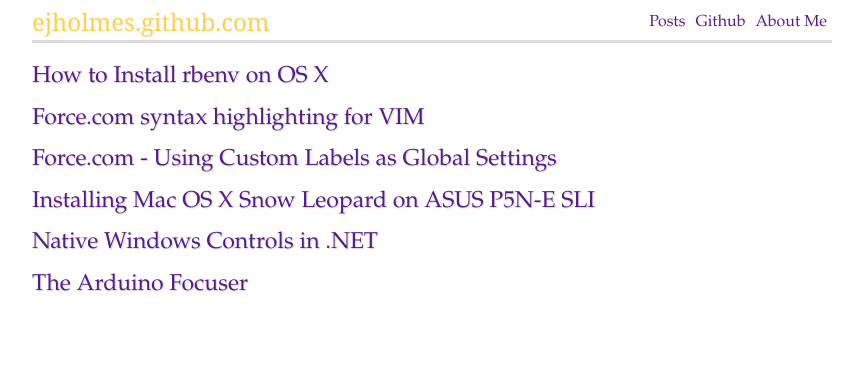
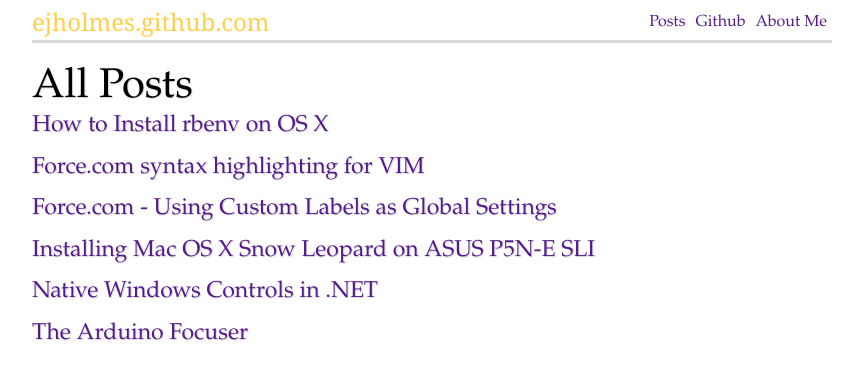
Before and after one commit to ejholmes/ejholmes.github.io, a Jekyll site: the page built from posts.html, in a window 1280 px wide. Shown: the top 380 px of the page, without its empty margins (208-1071 px from the left). Built offline with Jekyll 4.4.1, drawn with Linux system fonts in a browser that asks for light colours; nearby versions of some CDN libraries; some web fonts are replaced; Markdown is read by kramdown in place of the engine named in the settings.

Commit message:
Some slight typography tweaks

```diff
--- a/_includes/post.html
+++ b/_includes/post.html
@@ -1,5 +1,5 @@
 <article {% if detail %} class="detail" {% endif %}>
-    <h1><a href="{{ post.url }}">{{ post.title }}</a></h1>
+    <h1 class="title"><a href="{{ post.url }}">{{ post.title }}</a></h1>
     {% if content %}
         {{ content }}
     {% else %}
--- a/_sass/screen.scss
+++ b/_sass/screen.scss
@@ -119,7 +119,6 @@
 
   & > h1 {
     margin: 0;
-    font-size: 2.0em;
   }
   .right {
     float: right;
@@ -149,6 +148,7 @@
     line-height: 1.4em;
   }
   h1, h2, h3, h4, h5 {
+    font-family: 'Patua One', Palatino, Georgia, serif;
     color: #000;
     text-shadow: 1px 1px 1px rgba(0,0,0, 0.16);
   }
@@ -190,7 +190,7 @@
       padding-bottom: 20px;
       margin-bottom: 40px;
     }
-    & > h1 {
+    h1.title {
       margin: 0;
       font-size: 1.7em;
     }
@@ -200,7 +200,9 @@
   }
 
   .social {
+    margin-top: 0.9em;
     float: right;
+
     a {
       display: block;
       float: left;
--- a/css/screen.css
+++ b/css/screen.css
@@ -79,8 +79,7 @@
   color: #191919;
   font-size: 1.3em; }
   div#content > h1 {
-    margin: 0;
-    font-size: 2.0em; }
+    margin: 0; }
   div#content .right {
     float: right; }
   div#content .left {
@@ -103,6 +102,7 @@
   div#content p, div#content ul, div#content ol {
     line-height: 1.4em; }
   div#content h1, div#content h2, div#content h3, div#content h4, div#content h5 {
+    font-family: 'Patua One', Palatino, Georgia, serif;
     color: #000;
     text-shadow: 1px 1px 1px rgba(0, 0, 0, 0.16); }
   div#content img {
@@ -136,12 +136,13 @@
     border-bottom: 3px solid #dadada;
     padding-bottom: 20px;
     margin-bottom: 40px; }
-  div#content article > h1 {
+  div#content article h1.title {
     margin: 0;
     font-size: 1.7em; }
   div#content article h2, div#content article h3, div#content article h4, div#content article h5 {
     margin: 1em 0 -0.3em 0; }
   div#content .social {
+    margin-top: 0.9em;
     float: right; }
     div#content .social a {
       display: block;
--- a/posts.html
+++ b/posts.html
@@ -3,10 +3,11 @@
 title: Posts
 ---
 
+<h1>All Posts</h1>
 <div id="posts">
     {% for post in site.posts %}
     <article>
-        <h1><a href="{{ post.url }}">{{ post.title }}</a></h1>
+        <h1 class="title"><a href="{{ post.url }}">{{ post.title }}</a></h1>
     </article>
     {% endfor %}
 </div>
```
